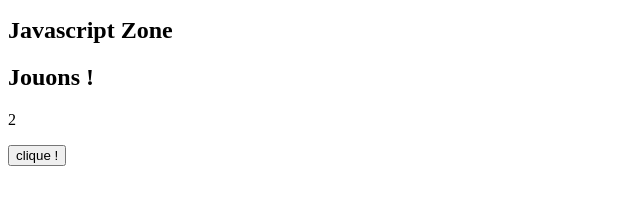
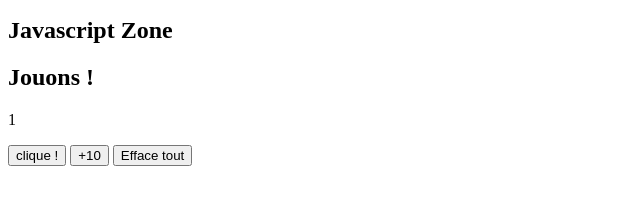
Before and after one commit to 7S-Coder/my_lab, a plain HTML site: page index.html in a window 1280 px wide. Both pictures are taken after a click on the button "clique !". Shown: the part 101-306 px from the top of the page, without its empty margins (0-640 px from the left). Drawn offline with Linux system fonts and the light colour scheme.

Commit message:
optimised my functions

```diff
--- a/index.html
+++ b/index.html
@@ -23,8 +23,10 @@
             <h1>Javascript Zone</h1>
             <h2>Jouons !</h2>
             <label for="number">
-                <p id="number">1</p>
+                <p id="number"> 0 </p>
                 <button onclick="addOneAtJouons()"> clique !</button>
+                <button onclick="addTenAtJouons()"> +10</button>
+                <button onclick="resetJouons()"> Efface tout</button>
             </label>
         </section>
     </main>
--- a/index.js
+++ b/index.js
@@ -1,6 +1,22 @@
-function addOneAtJouons() {
+// Fonction qui met à jour le nombre
+function updateNumber(updateFunc) {
   let numberElement = document.getElementById("number");
   let number = parseInt(numberElement.textContent, 10);
-  number++;
+  number = updateFunc(number);
   numberElement.textContent = number;
 }
+
+// Fonction pour incrémenter le nombre de 1
+function addOneAtJouons() {
+  updateNumber((number) => number + 1);
+}
+
+// Fonction pour incrémenter le nombre de 10
+function addTenAtJouons() {
+  updateNumber((number) => number + 10);
+}
+
+// Fonction pour réinitialiser le nombre à 0
+function resetJouons() {
+  updateNumber(() => 0);
+}
```
